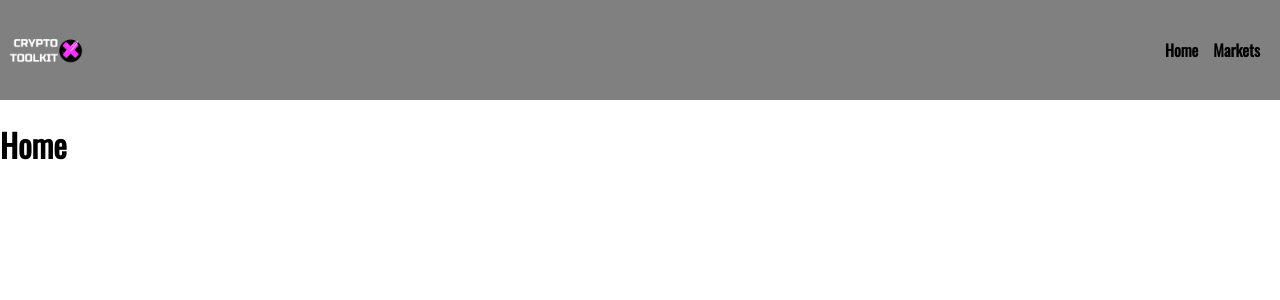
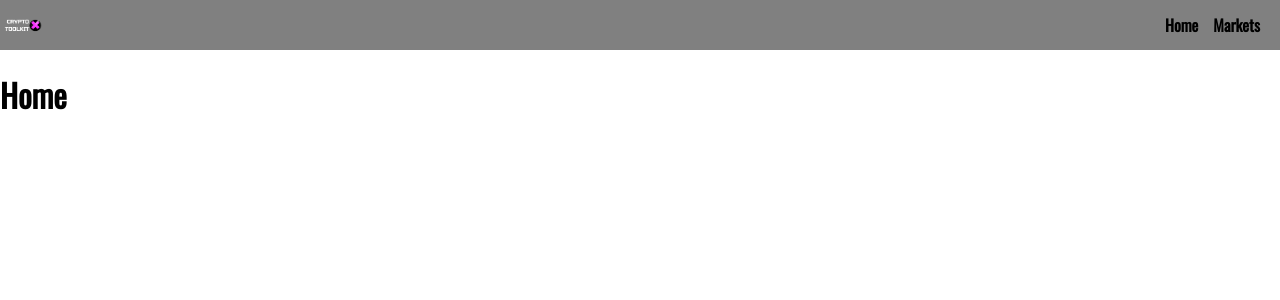
Before and after one commit to FSD1021STR/Crypto-ToolKit-Front, a React (Create React App) app: page / in a window 1280 px wide. Shown: the top 300 px of the page. Built offline with nearby package versions, Linux system fonts and the light colour scheme.

Commit message:
error en width

```diff
--- a/src/components/navbar.css
+++ b/src/components/navbar.css
@@ -8,8 +8,8 @@
 }
 
 .logo {
-  width: 100px;
-  height: 100px;
+  width: 50px;
+  height: 50px;
 }
 
 .links {
```
